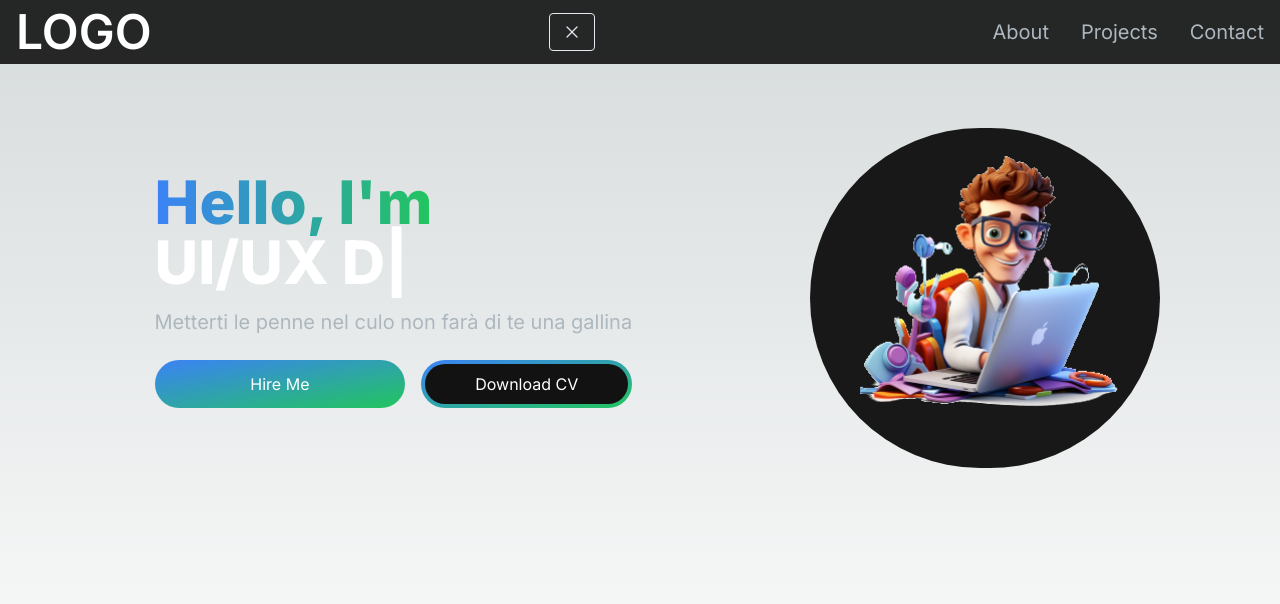
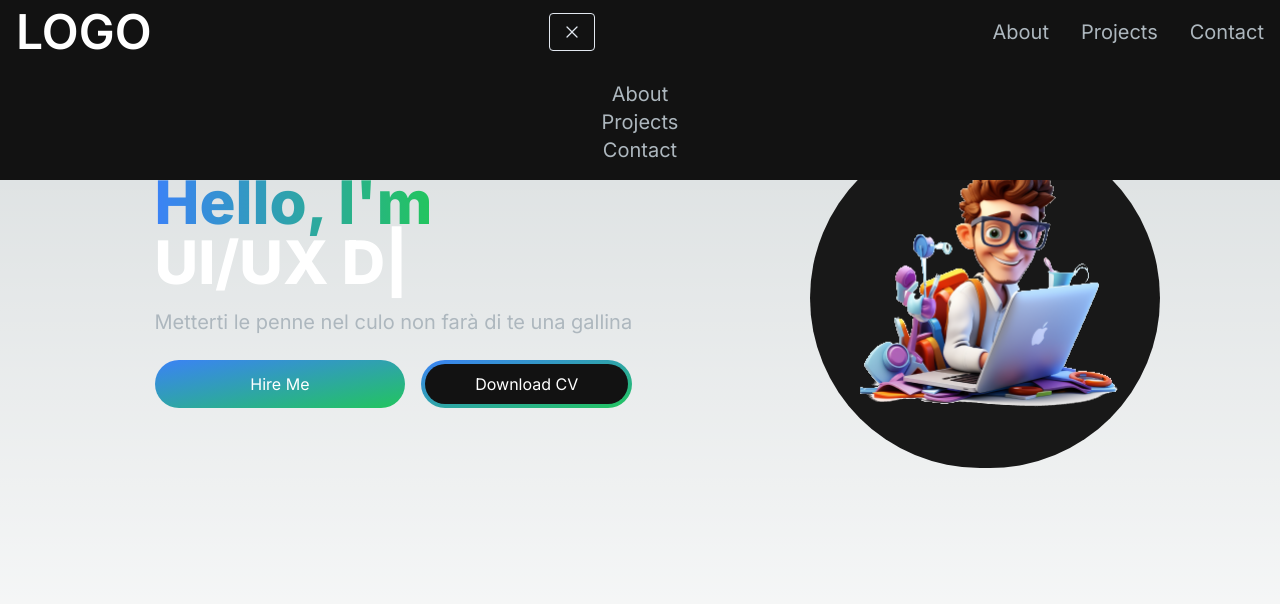
Before and after one commit to Desko95/portfolio-website, a Next.js app: page / in a window 1280 px wide. Both pictures are taken after a click on the button 572 px from the left and 32 px from the top of the page. Shown: the top 604 px of the page. Built offline with nearby package versions, Linux system fonts and the light colour scheme.

Commit message:
Menu overlay done, starting About Me

```diff
--- a/app/components/MenuOverlay.jsx
+++ b/app/components/MenuOverlay.jsx
@@ -0,0 +1,16 @@
+import React from 'react';
+import NavLink from './NavLink';
+
+const MenuOverlay = ({ links }) => {
+  return (
+    <ul className='flex flex-col py-4 items-center'>
+      {links.map((link, index) => (
+        <li key={index}>
+        <NavLink href={link.path} title={link.title} key={index} />
+        </li>
+      ))}
+    </ul>
+  );
+}
+
+export default MenuOverlay;
--- a/app/components/Navbar.jsx
+++ b/app/components/Navbar.jsx
@@ -3,8 +3,9 @@
 import React, { useState }from 'react';
 import NavLink from './NavLink';
 import { Bars3Icon, XMarkIcon } from "@heroicons/react/24/solid"
+import MenuOverlay from './MenuOverlay';
 
-const NavLinks = [
+const navLinks = [
   {
     title: "About",
     path: "@about",
@@ -23,7 +24,7 @@
   const [navbarOpen, setNavbarOpen] = useState(false);
 
   return (
-    <nav className='fixed top-0 left-0 right-0 z-10 bg-[#121212] bg-opacity-90'>
+    <nav className='fixed top-0 left-0 right-0 z-10 bg-[#121212] bg-opacity-100'> {/*/ navbar opacity */}
       <div className='flex flex-wrap items-center justify-between mx-auto px-4 py-2'>
         <Link href={'/'} className='text-2xl md:text-5xl text-white font-semibold'>
           LOGO
@@ -43,7 +44,7 @@
           </div>
         <div className='menu hidden md:block md:w-auto' id='navbar'>
           <ul className='flex p-4 md:p-0 md:flex-row md:space-x-8 mt-0'>
-            {NavLinks.map((link, index) => (
+            {navLinks.map((link, index) => (
               <li key={index}>
                 <NavLink href={link.path} title={link.title} />
               </li>
@@ -52,6 +53,7 @@
           </ul>
         </div>
       </div>
+      {navbarOpen ? <MenuOverlay links={navLinks} /> : null}
     </nav>
   );
 }
```
